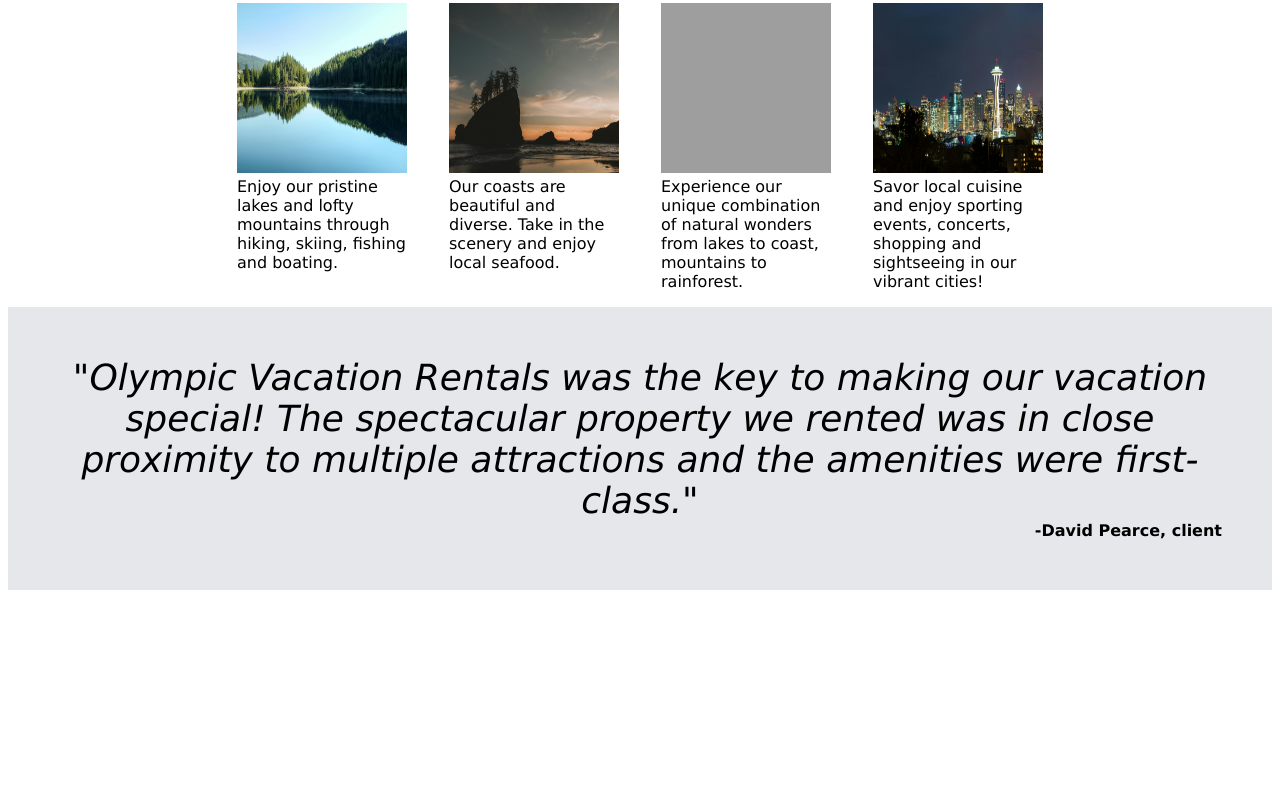
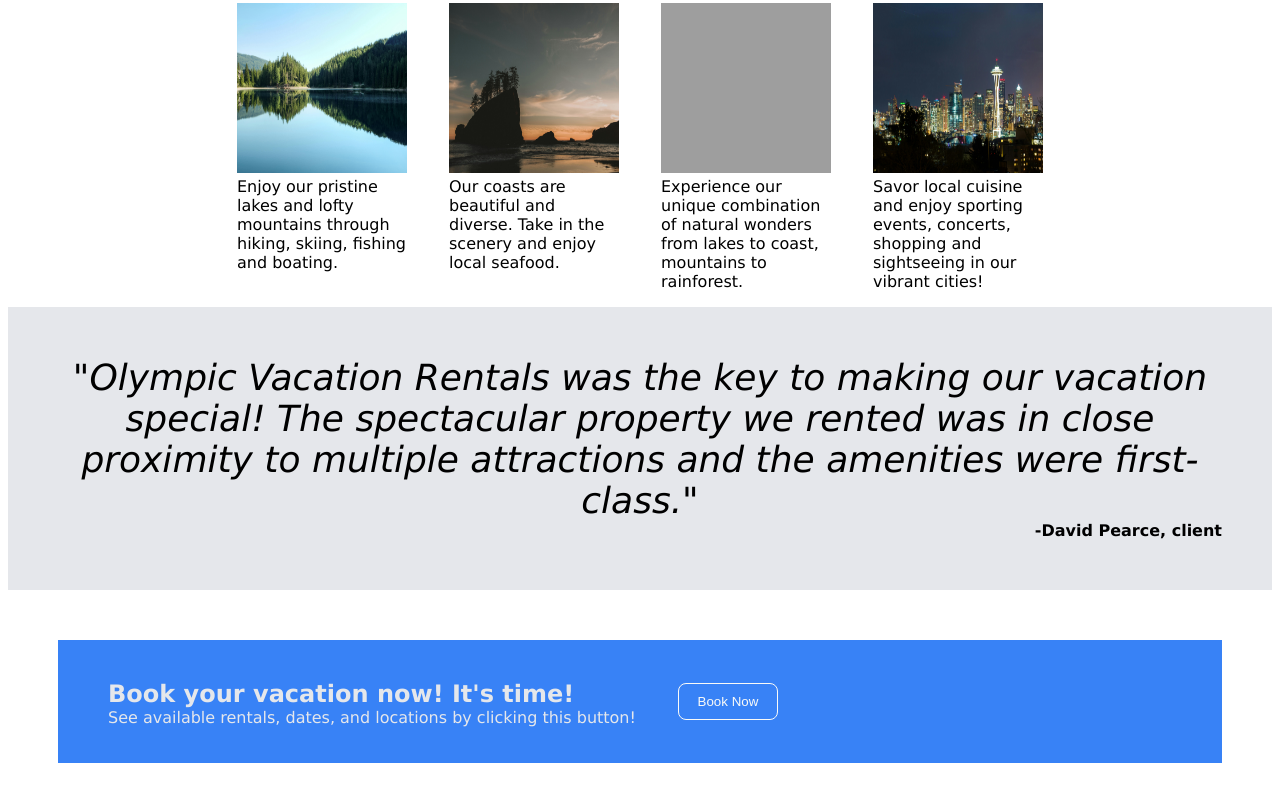
Before and after one commit to bjntz/odin-landing, a plain HTML site: page index.html in a window 1280 px wide. Shown: the part 598-1399 px from the top of the page. Before the commit the page ends 1196 px from the top, so only its background shows below. Drawn offline with Linux system fonts and the light colour scheme; grey boxes are pictures that could not be loaded.

Commit message:
Add bottom booking section, button, and css rules

```diff
--- a/index.html
+++ b/index.html
@@ -50,5 +50,14 @@
         <div id="testimonial">"Olympic Vacation Rentals was the key to making our vacation special! The spectacular property we rented was in close proximity to multiple attractions and the amenities were first-class."</div>
         <div id="customer">-David Pearce, client</div>
     </div>
+    <div class="container4">
+        <div class="bookingtext">
+            <h2>Book your vacation now! It's time!</h2>
+            <p>See available rentals, dates, and locations by clicking this button!</p>
+        </div>
+        <div class="bookingbutton">
+            <button class="bottombutton">Book Now</button>
+        </div>
+    </div>
 </body>
 </html>
--- a/style.css
+++ b/style.css
@@ -106,3 +106,41 @@ a {
     font-weight: bold;
     text-align: right;
 }
+
+.container4 {
+    background-color: #3882F6;
+    color: #E5E7EB;
+    font-family: Verdana, Helvetica, Tahoma;
+    display: flex;
+    margin: 50px;
+    padding: 20px 50px;
+    gap: 42px;
+}
+
+.bookingtext {
+    display: flex;
+    flex-direction: column;
+}
+
+.bookingtext h2 {
+    margin-bottom: 0px;
+}
+
+.bookingtext p {
+    margin-top: 0px;
+}
+
+.bookingbutton {
+    display: flex;
+    justify-content: center;
+    align-items: center;
+}
+
+.bookingbutton button {
+    background-color: #3882F6;
+    color: #F9FAF8;
+    width: 100px;
+    padding: 10px;
+    border: 1px solid #F9FAF8;
+    border-radius: 8px;
+}
```
